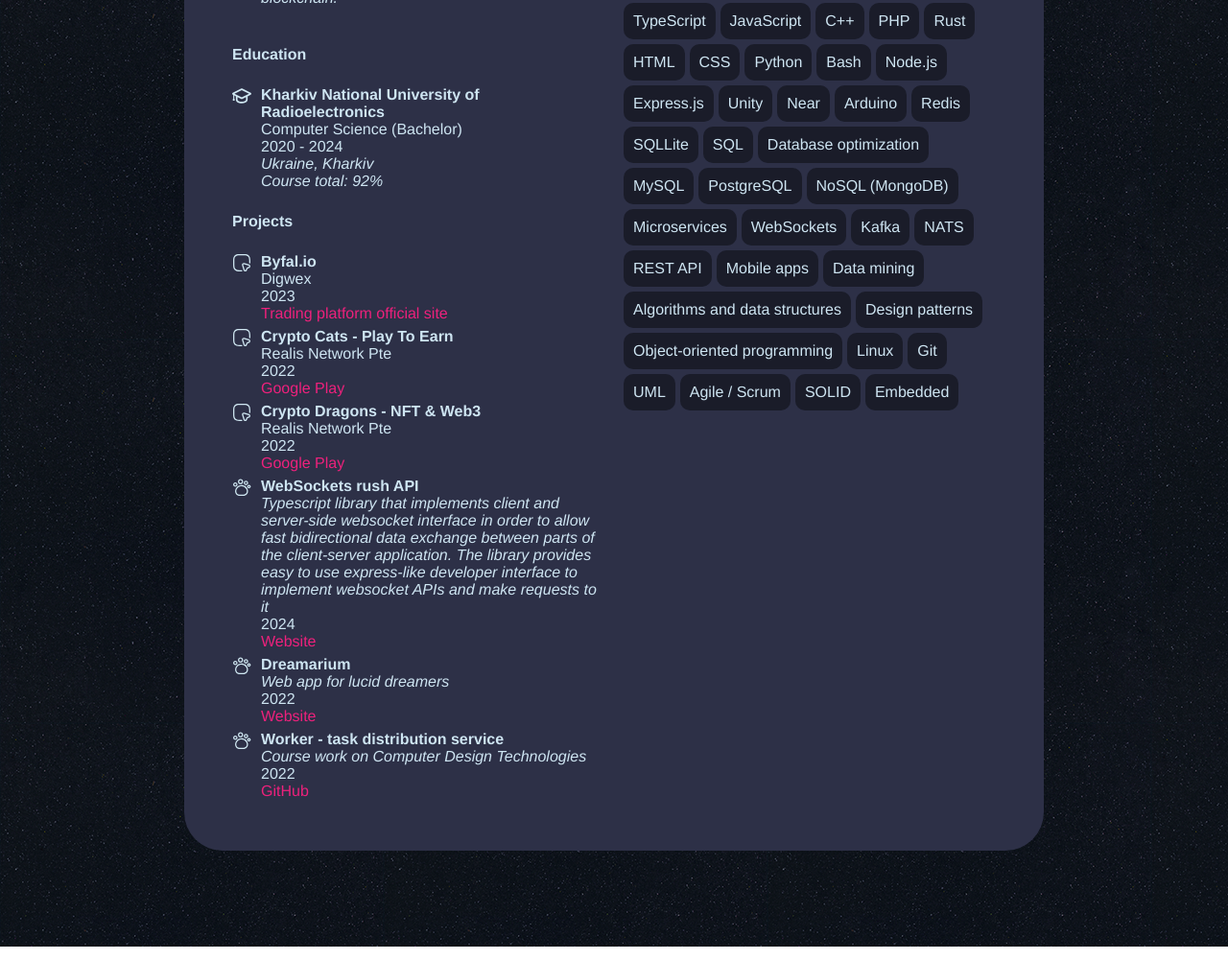
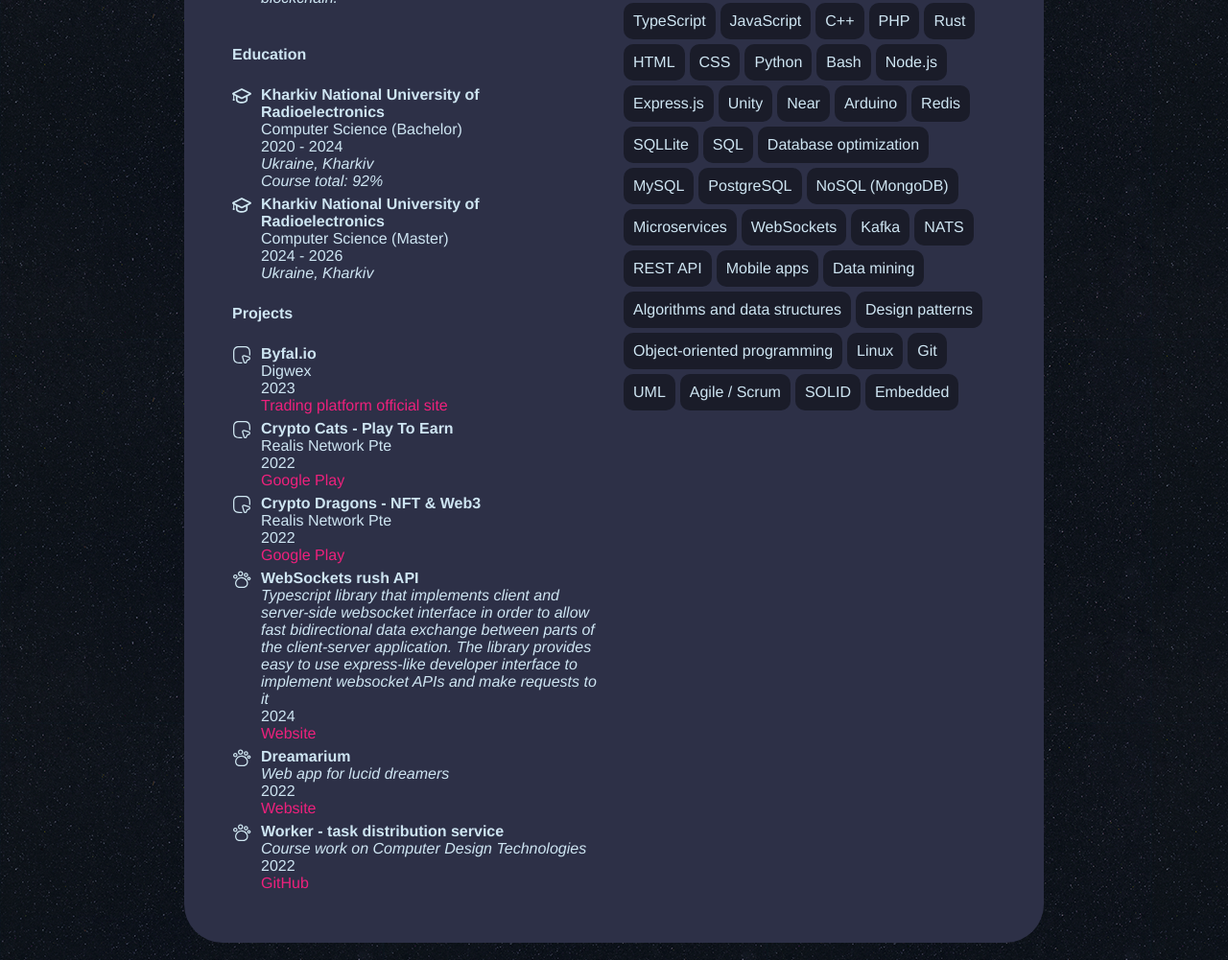
Before and after one commit to dmytryG/dmytryG.github.io, a plain HTML site: page index.html in a window 1280 px wide. Shown: the part 1246-2247 px from the top of the page at 96% size. Drawn offline with Linux system fonts and the light colour scheme.

Commit message:
Education updated

```diff
--- a/index.html
+++ b/index.html
@@ -184,6 +184,19 @@
                                 <br/>2020 - 2024
                                 <br/><i>Ukraine, Kharkiv</i>
                                 <br/><i>Course total: 92%</i>
+                            </div>
+                        </div>
+                    </li>
+
+                    <li>
+                        <div class="list-point">
+                            <img class="dot-pic svg-icon"
+                                 src="resources/universitygraduatehat_104965.svg">
+                            <div>
+                                <b>Kharkiv National University of Radioelectronics</b>
+                                <br/>Computer Science (Master)
+                                <br/>2024 - 2026
+                                <br/><i>Ukraine, Kharkiv</i>
                             </div>
                         </div>
                     </li>
```
